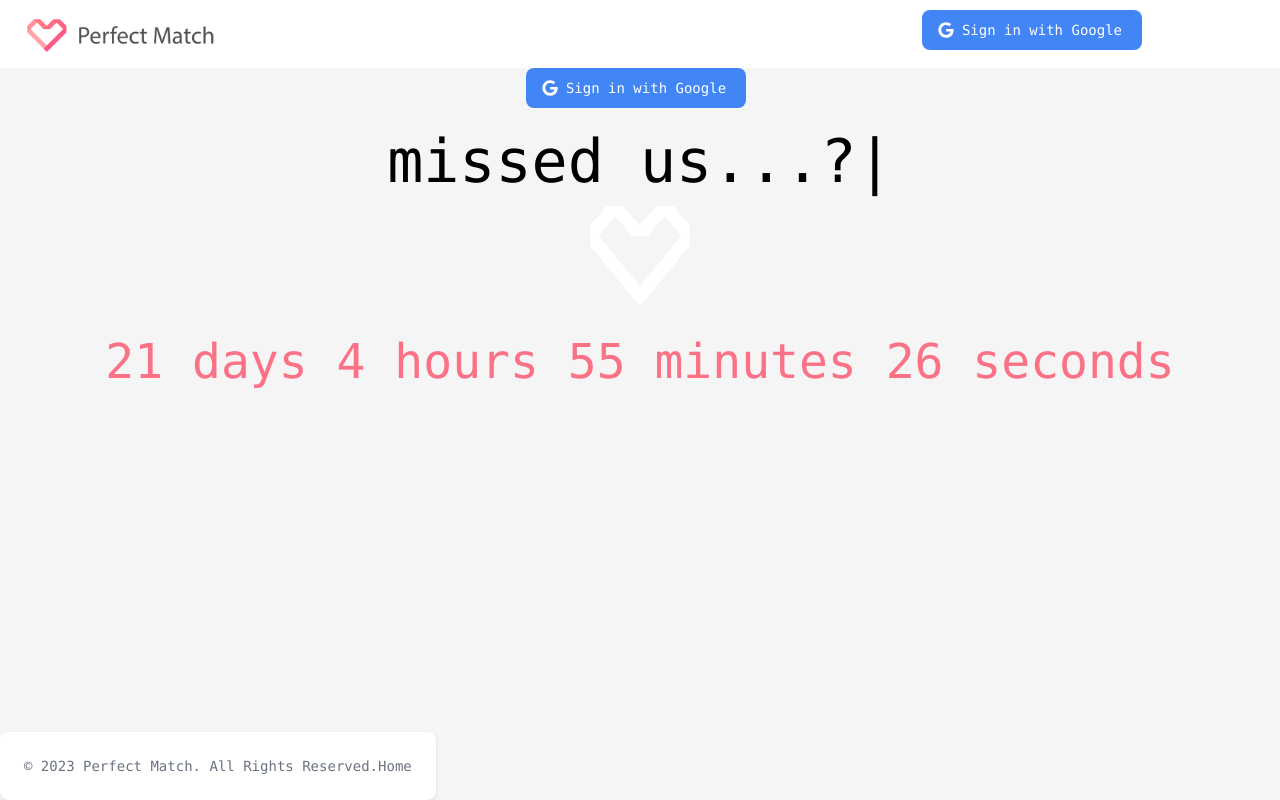
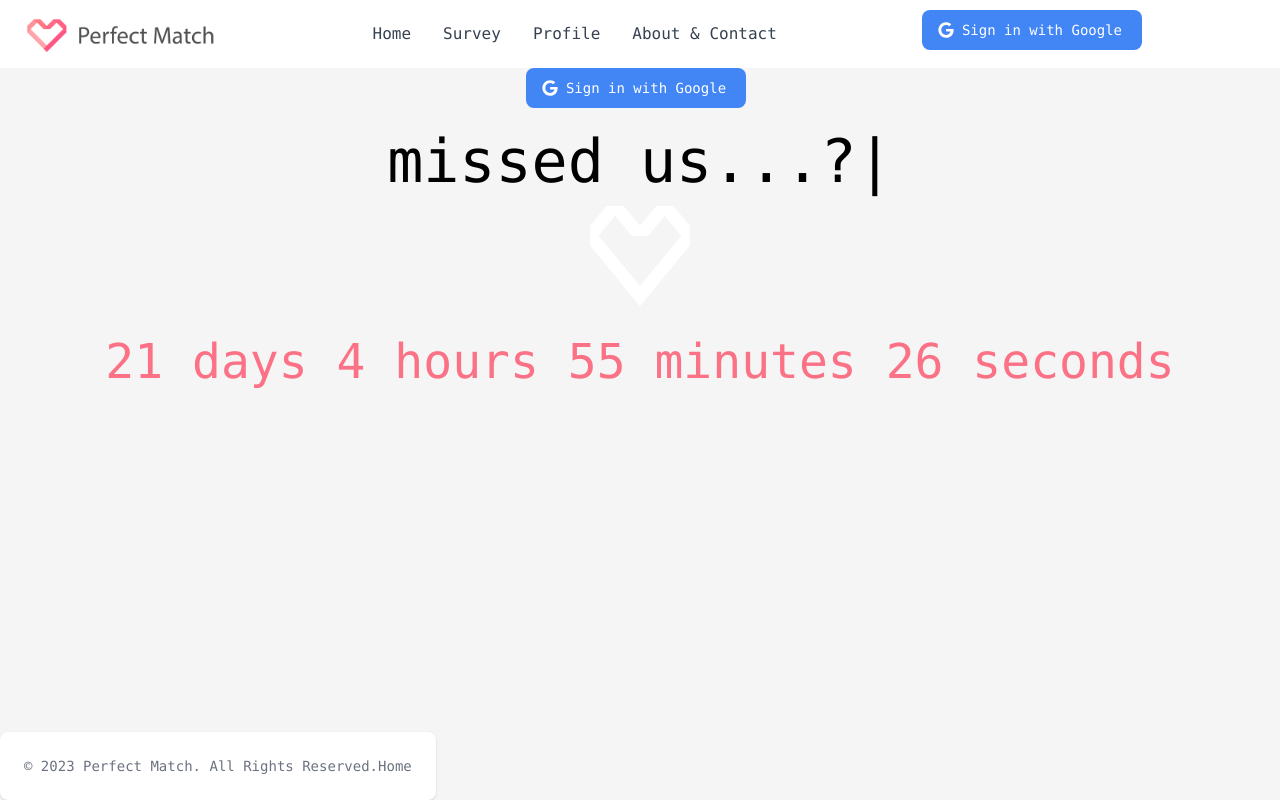
Before and after one commit to Perfect-Match-Org/perfect-match-web, a Next.js app: page / in a window 1280 px wide. Built offline with nearby package versions, Linux system fonts and the light colour scheme; no server answers.

Commit message:
Changed <a> tags to <Link>

```diff
--- a/components/footer.tsx
+++ b/components/footer.tsx
@@ -11,7 +11,7 @@ function Footer() {
         <div>
             <footer className="p-4 bg-white rounded-lg shadow md:flex md:items-center md:justify-between md:p-6 light:bg-gray-800" >
 
-                <span className="text-sm text-gray-500 sm:text-center dark:text-gray-400">© 2023 <a href="/" className="hover:underline">Perfect Match</a>. All Rights Reserved.
+                <span className="text-sm text-gray-500 sm:text-center dark:text-gray-400">© 2023 <Link href="/" className="hover:underline">Perfect Match</Link>. All Rights Reserved.
                 </span>
                 <ul className="flex flex-wrap items-center mt-3 text-sm text-gray-500 dark:text-gray-400 sm:mt-0">
                     <li>
--- a/components/header.tsx
+++ b/components/header.tsx
@@ -23,9 +23,9 @@ function Header(props: any) {
                         </button>
                     </div>
                     <div className="hidden justify-between items-center w-full lg:flex lg:w-auto lg:order-1" id="mobile-menu-2">
-                        <ul className="flex flex-col mt-4 font-medium lg:flex-row lg:space-x-8 lg:mt-0">
+                        <ul className="flex flex-col mt-4 text-gray-700 font-medium lg:flex-row lg:space-x-8 lg:mt-0">
                             <li>
-                                <Link href="/" className="block py-2 pr-4 pl-3 text-gray-700 border-b  lg:border-0 lg:hover:text-primary-800 lg:p-0 dark:text-gray-400 lg:dark:hover:text-red dark:hover:bg-gray-700 dark:hover:text-white lg:dark:hover:bg-transparent dark:border-gray-700">Home</Link>
+                                <Link href="/">Home</Link>
                             </li>
                             <li>
                                 <Link href="/survey" className="block py-2 pr-4 pl-3 text-gray-700 border-b border-gray-100 hover:bg-pink-900 lg:hover:bg-transparent lg:border-0 lg:hover:text-primary-700 lg:p-0 dark:text-gray-400 lg:dark:hover:text-white dark:hover:bg-gray-700 dark:hover:text-white lg:dark:hover:bg-transparent dark:border-gray-700">Survey</Link>
@@ -40,7 +40,7 @@ function Header(props: any) {
                     </div>
                 </div>
             </nav>
-        </header>
+        </header >
 
     );
 }
```
